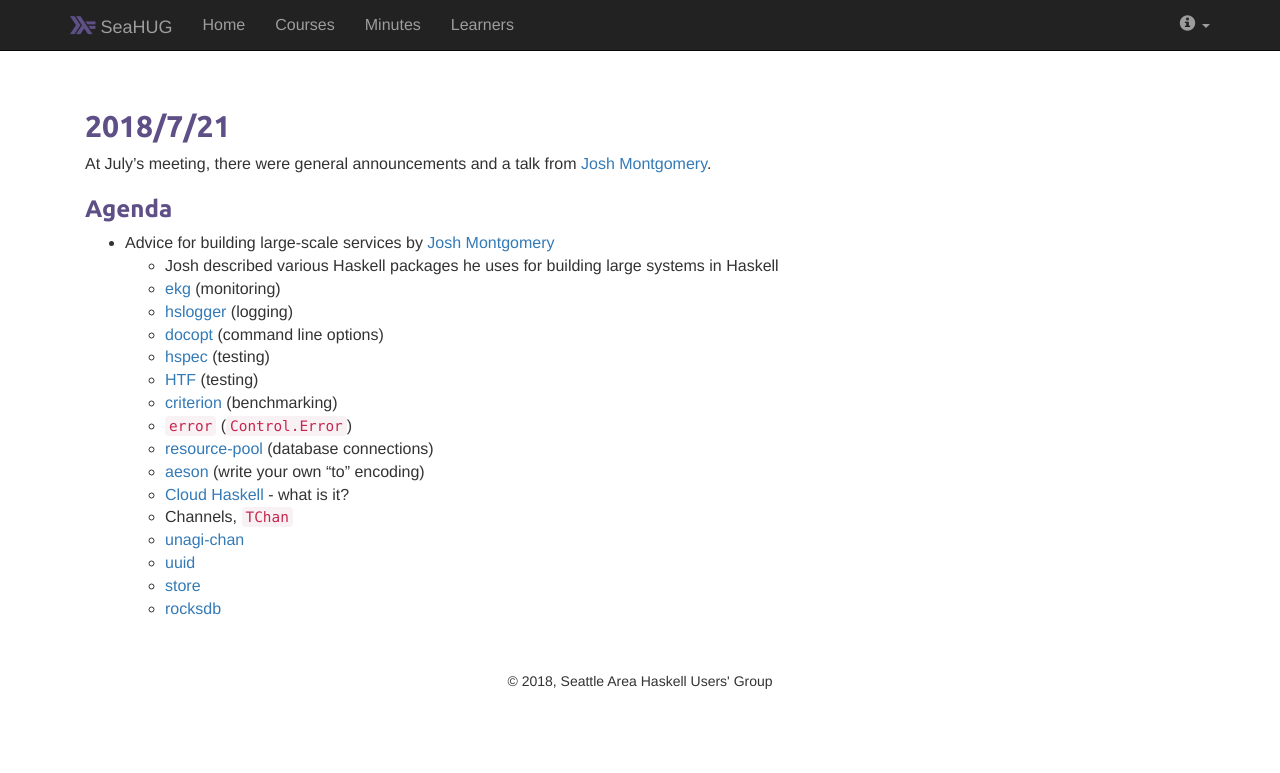
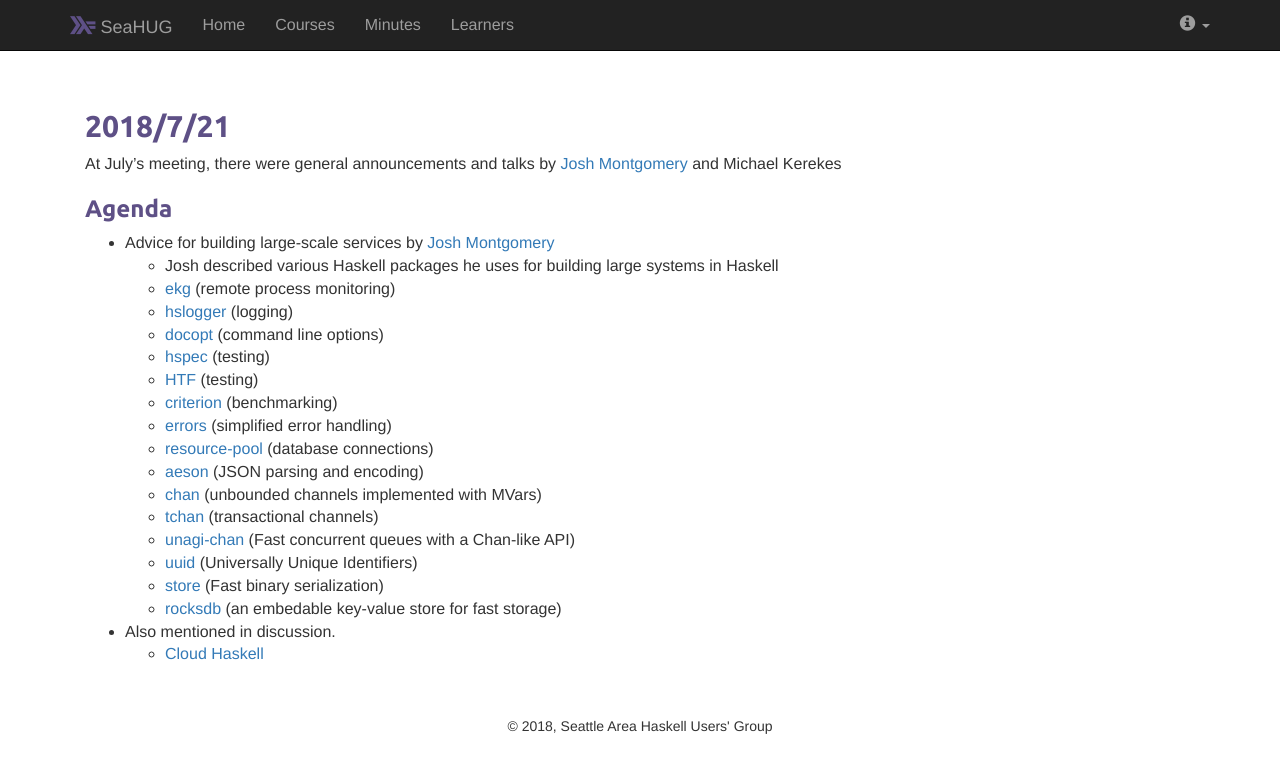
Before and after one commit to seahug/seahug.github.io, a Jekyll site: the page built from _posts/2018-07-21-minutes.md, in a window 1280 px wide. Shown: the top 773 px of the page. Built offline with Jekyll 4.4.1, drawn with Linux system fonts in a browser that asks for light colours; nearby versions of some CDN libraries.

Commit message:
cleaned up most recent meeting minutes a little

```diff
--- a/_posts/2018-07-21-minutes.md
+++ b/_posts/2018-07-21-minutes.md
@@ -4,7 +4,7 @@ layout: minutes
 category: minutes
 date: 2018-07-21
 ---
-At July's meeting, there were general announcements and a talk from [Josh Montgomery][jm4games].
+At July's meeting, there were general announcements and talks by [Josh Montgomery][jm4games] and Michael Kerekes
 
 <!--more-->
 
@@ -12,32 +12,37 @@ At July's meeting, there were general announcements and a talk from [Josh Montgo
 
 * Advice for building large-scale services by [Josh Montgomery][jm4games]
   * Josh described various Haskell packages he uses for building large systems in Haskell
-  * [ekg][ekg] (monitoring)
+  * [ekg][ekg] (remote process monitoring)
   * [hslogger][hslogger] (logging)
   * [docopt][docopt] (command line options)
   * [hspec][hspec] (testing)
   * [HTF][htf] (testing)
   * [criterion][criterion] (benchmarking)
-  * `error` (`Control.Error`)
+  * [errors][errors] (simplified error handling)
   * [resource-pool][resource-pool] (database connections)
-  * [aeson][aeson] (write your own "to" encoding)
-  * [Cloud Haskell][cloud-haskell] - what is it?
-  * Channels, `TChan`
-  * [unagi-chan][unagi-chan]
-  * [uuid][uuid]
-  * [store][store]
-  * [rocksdb][rocksdb]
+  * [aeson][aeson] (JSON parsing and encoding)
+  * [chan][chan] (unbounded channels implemented with MVars)
+  * [tchan][tchan] (transactional channels)
+  * [unagi-chan][unagi-chan] (Fast concurrent queues with a Chan-like API)
+  * [uuid][uuid] (Universally Unique Identifiers)
+  * [store][store] (Fast binary serialization)
+  * [rocksdb][rocksdb] (an embedable key-value store for fast storage)
+* Also mentioned in discussion.
+  * [Cloud Haskell][cloud-haskell]
 
 [aeson]: http://hackage.haskell.org/package/aeson
 [cloud-haskell]: http://haskell-distributed.github.io/
+[chan]: https://hackage.haskell.org/package/base/docs/Control-Concurrent-Chan.html
+[tchan]: https://hackage.haskell.org/package/stm/docs/Control-Concurrent-STM-TChan.html
 [criterion]: http://hackage.haskell.org/package/criterion
 [docopt]: http://hackage.haskell.org/package/docopt
 [ekg]: http://hackage.haskell.org/package/ekg
+[errors]: http://hackage.haskell.org/package/errors
 [htf]: http://hackage.haskell.org/package/HTF
 [hslogger]: http://hackage.haskell.org/package/hslogger
 [hspec]: http://hackage.haskell.org/package/hspec
 [jm4games]: https://github.com/jm4games
-[resource-pool]: http://hackage.haskell.org/package/resource-pool]
+[resource-pool]: http://hackage.haskell.org/package/resource-pool
 [rocksdb]: https://rocksdb.org/
 [store]: http://hackage.haskell.org/package/store
 [unagi-chan]: http://hackage.haskell.org/package/unagi-chan
```
